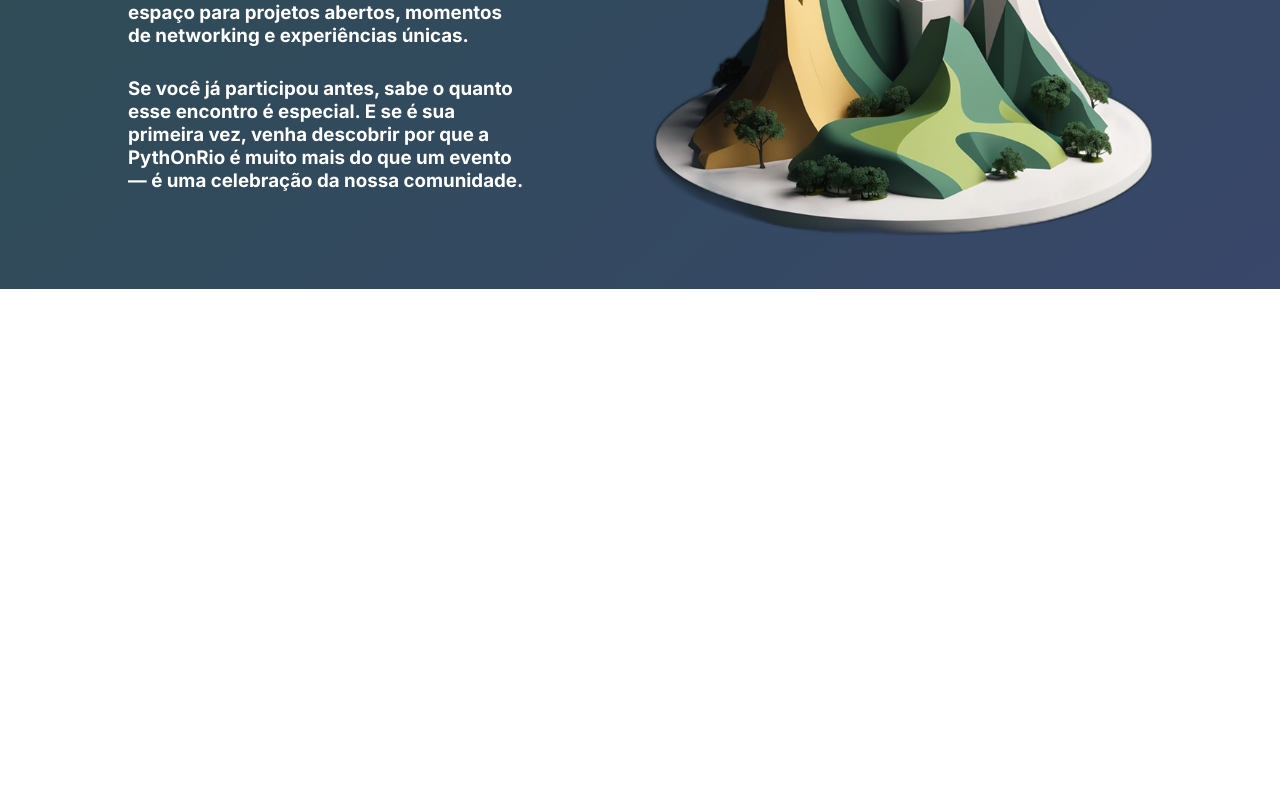
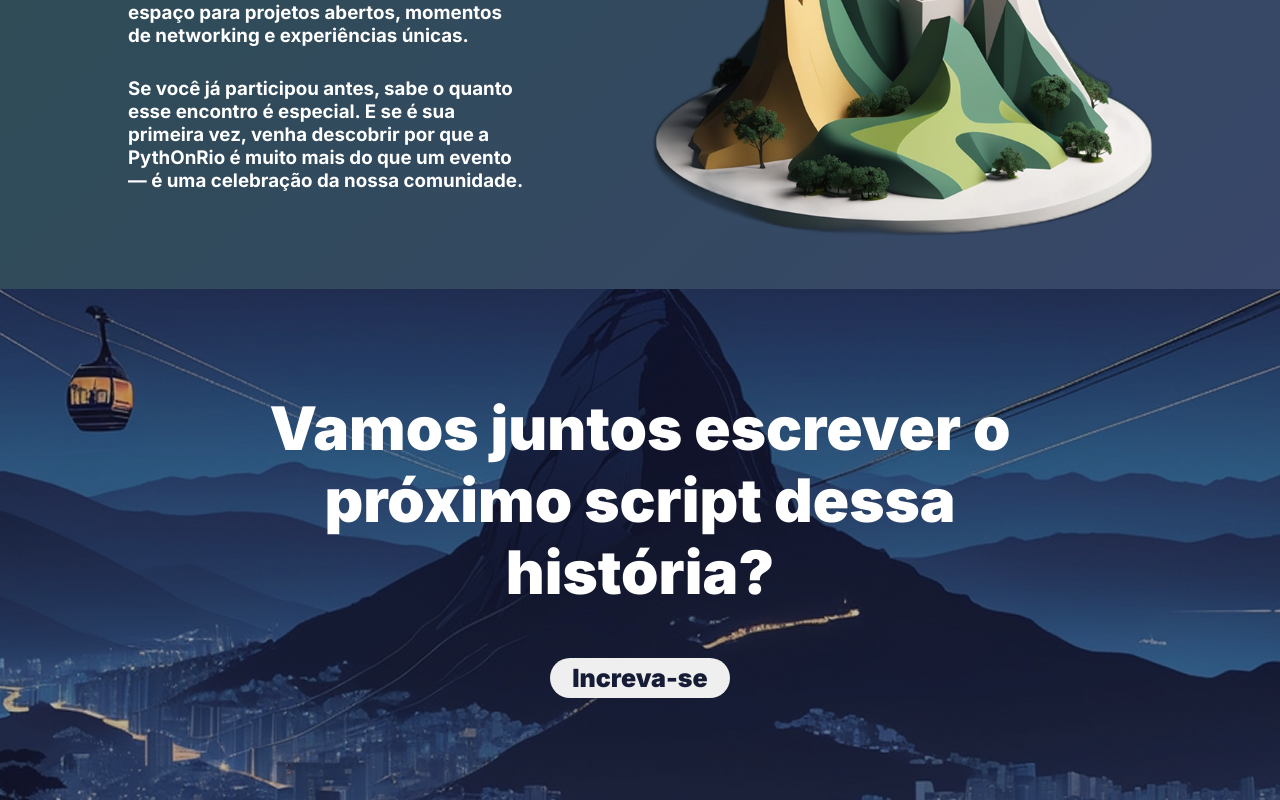
Before and after one commit to thiagodemedeiros/Site-PythonRio, a React (Vite) app: page / in a window 1280 px wide. Shown: the part 1486-2286 px from the top of the page. Before the commit the page ends 1775 px from the top, so only its background shows below. Built offline with nearby package versions, Linux system fonts and the light colour scheme.

Commit message:
Subindo a seção 3

```diff
--- /dev/null
+++ b/site2/site2/secao1.css
@@ -0,0 +1,132 @@
+* {
+    margin: 0;
+    padding: 0;
+    box-sizing: border-box;
+    font-family: "Inter", sans-serif;
+}
+
+body {
+    display: flex;
+    flex-direction: column;
+    align-items: center;
+    justify-content: center;
+
+    background: linear-gradient(312deg,rgba(236, 238, 251, 1) 0%, rgba(230, 237, 255, 1) 100%);
+
+    gap: 50px;
+
+    padding: 50px 0px;
+}
+
+.secao1-cards {
+    display: flex;
+    flex-wrap: wrap;
+    gap: 30px;
+    align-items: center;
+    justify-content: center;
+
+    width: 70vw;
+    height: auto;
+}
+
+.titulo {
+    display: flex;
+    flex-direction: column;
+    align-items: center;
+    justify-content: center;
+}
+
+.titulo h3 {
+    font-weight: 900;
+    font-size: 60px;
+    color: #273455;
+    width: 800px;
+    text-align: center;
+}
+
+.card-palestrante {
+    border: #273455 5px solid;
+    background-color: #F9FAFF;
+
+    width: 250px;
+    height: 300px;
+    border-radius: 15px;
+
+    display: flex;
+    flex-direction: column;
+    align-items: center;
+    justify-content: center;
+    gap: 20px;
+}
+
+.card-palestrante img {
+    width: 200px;
+    border-radius: 10px;
+}
+
+.card-palestrante-texto {
+    width: 200px;
+
+    display: flex;
+    flex-direction: column;
+    gap: 5px;
+}
+
+.card-palestrante-texto h4 {
+    color: #48517C;
+    font-weight: 900;
+}
+
+.card-palestrante-texto p {
+    color: #48517C;
+    font-weight: 500;
+}
+
+@media (max-width: 1000px) {
+    .titulo h3 {
+        font-size: 60px;
+        width: 80vw;
+    }
+}
+
+@media (max-width: 600px) {
+    .titulo h3 {
+        font-size: 50px;
+        width: 80vw;
+    }
+}
+
+@media (max-width: 400px) {
+    .titulo h3 {
+        font-size: 40px;
+        width: 80vw;
+    }
+
+    .card-palestrante {
+        border: #273455 5px solid;
+        background-color: #F9FAFF;
+
+        width: 200px;
+        height: 270px;
+        border-radius: 15px;
+
+        display: flex;
+        flex-direction: column;
+        align-items: center;
+        justify-content: center;
+        gap: 20px;
+    }
+
+    .card-palestrante img {
+        width: 150px;
+        border-radius: 10px;
+    }
+
+    .card-palestrante-texto {
+        width: 150px;
+
+        display: flex;
+        flex-direction: column;
+        gap: 5px;
+    }
+}
--- a/src/pages/home/home.jsx
+++ b/src/pages/home/home.jsx
@@ -1,12 +1,14 @@
 import React from "react";
 import Section1 from "./sections/section1";
 import Section2 from "./sections/Section2";
+import Section3 from "./sections/Section3";
 
 export default function Home () {
     return (
         <div>
             <Section1/>
             <Section2/>
+            <Section3/>
         </div>
     )
 }
--- /dev/null
+++ b/src/pages/home/sections/Section3.css
@@ -0,0 +1,76 @@
+* {
+    margin: 0;
+    padding: 0;
+    box-sizing: border-box;
+    font-family: "Inter", sans-serif;
+}
+
+.Section3 {
+    display: flex;
+    flex-direction: column;
+    align-items: center;
+    justify-content: center;
+
+    width: auto;
+    height: 511px;
+    gap: 50px;
+
+    background-image: url('../assets/fundo-section3.png');
+    background-size: cover;
+    background-repeat: no-repeat;
+    background-position: center;
+}
+
+.Section3 h3 {
+    font-weight: 900;
+    font-size: 60px;
+    color: #ffffff;
+    width: 900px;
+    text-align: center;
+}
+
+.Section3 button {
+    font-weight: 900;
+    font-size: 25px;
+    color: #161C35;
+
+    width: 180px;
+    height: 40px;
+    border-radius: 30px;
+    border: none;
+}
+
+@media (max-width: 1000px) {
+    .Section3 h3 {
+        font-size: 60px;
+        width: 80vw;
+    }
+}
+
+@media (max-width: 600px) {
+    .Section3 h3 {
+        font-size: 50px;
+        width: 80vw;
+    }
+}
+
+@media (max-width: 600px) {
+    .Section3 h3 {
+        font-size: 50px;
+        width: 80vw;
+    }
+}
+
+@media (max-width: 400px) {
+    .Section3 h3 {
+        font-size: 40px;
+        width: 80vw;
+    }
+}
+
+@media (max-width: 300px) {
+    .Section3 h3 {
+        font-size: 35px;
+        width: 80vw;
+    }
+}
--- /dev/null
+++ b/src/pages/home/sections/Section3.jsx
@@ -0,0 +1,12 @@
+import React from "react";
+import './Section3.css'
+import Fundo from '../assets/fundo-section3.png'
+
+export default function Section3 () {
+    return (
+        <div className="Section3">
+            <h3>Vamos juntos escrever o próximo script dessa história?</h3>
+            <button>Increva-se</button>
+        </div>
+    )
+}
```
Also changed, not shown: site2/site2/index.html (added, +59 -0 lines), site2/site2/Foto Palestrante.png (added), src/pages/home/assets/fundo-section3.png (added).
